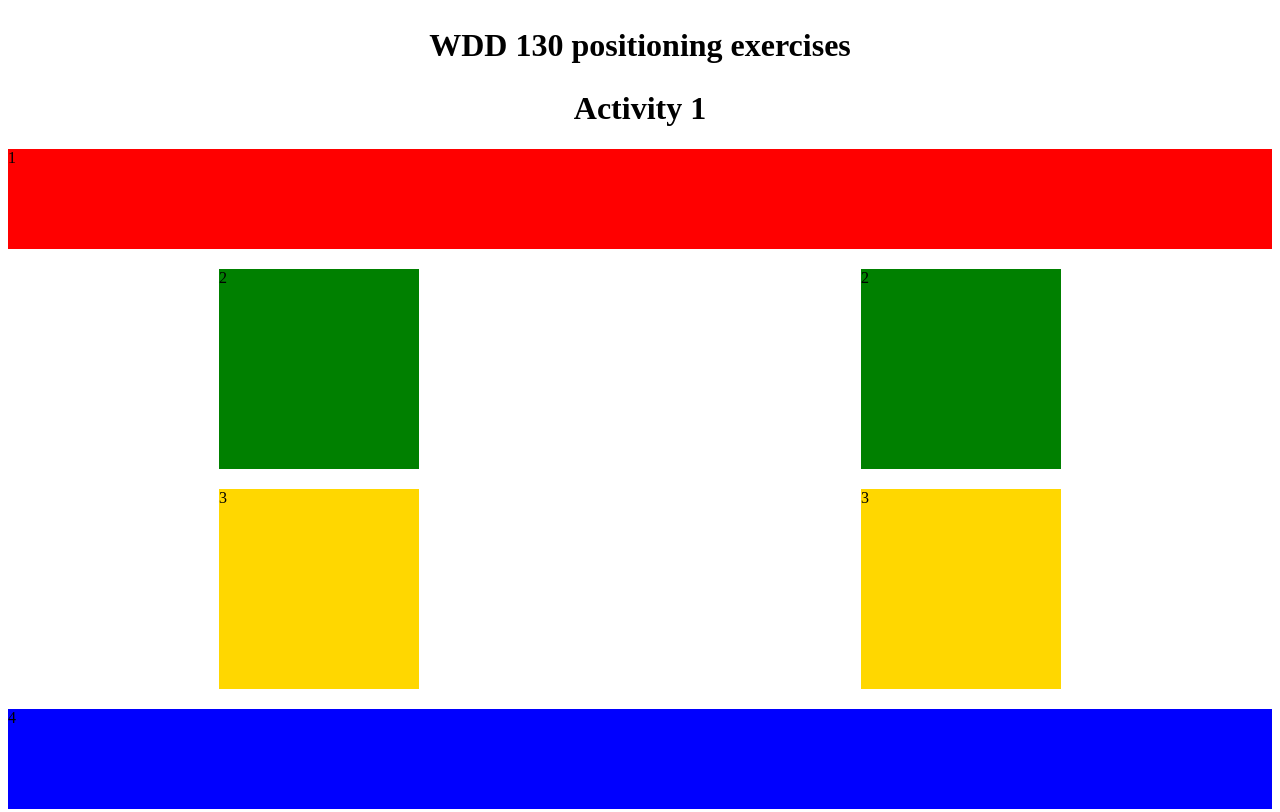
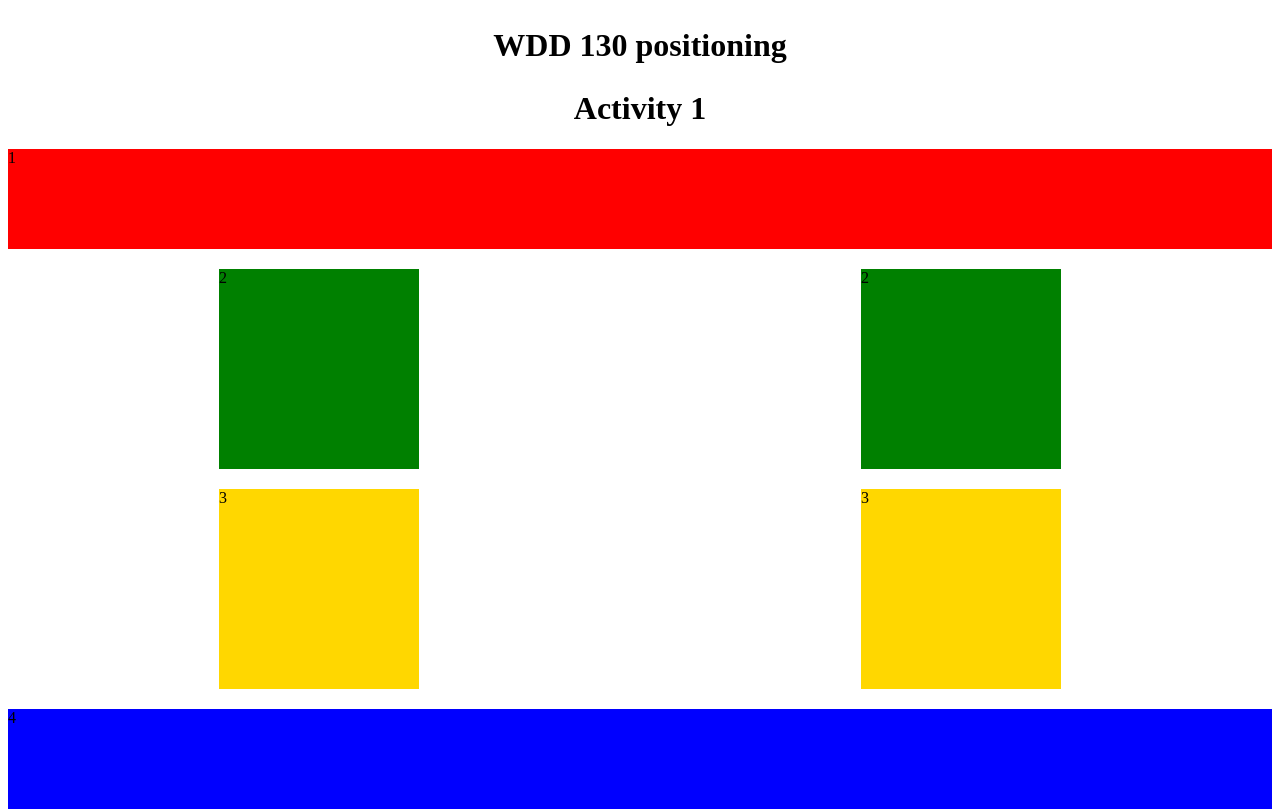
Before and after one commit to Ernestkyei/wdd130, a plain HTML site: page positioning.html in a window 1280 px wide. Shown: the top 812 px of the page. Drawn offline with Linux system fonts and the light colour scheme.

Commit message:
new changes

```diff
--- a/positioning.css
+++ b/positioning.css
@@ -1,7 +1,7 @@
 
 
 
-/* Activity 1 */
+
 .container1{
     display: grid;
     grid-template-columns: 1fr 1fr ;
--- a/positioning.html
+++ b/positioning.html
@@ -7,8 +7,7 @@
   <title>Positioning</title>
 </head>
 <body>
-
-    <h2>WDD 130 positioning exercises</h2>
+  <h2>WDD 130 positioning </h2>
       <h1>Activity 1</h1>
 
 
@@ -53,7 +52,5 @@
 
 
 
-
-
 </body>
 </html>
```
Lines whose indentation alone changed are shown as unchanged.
